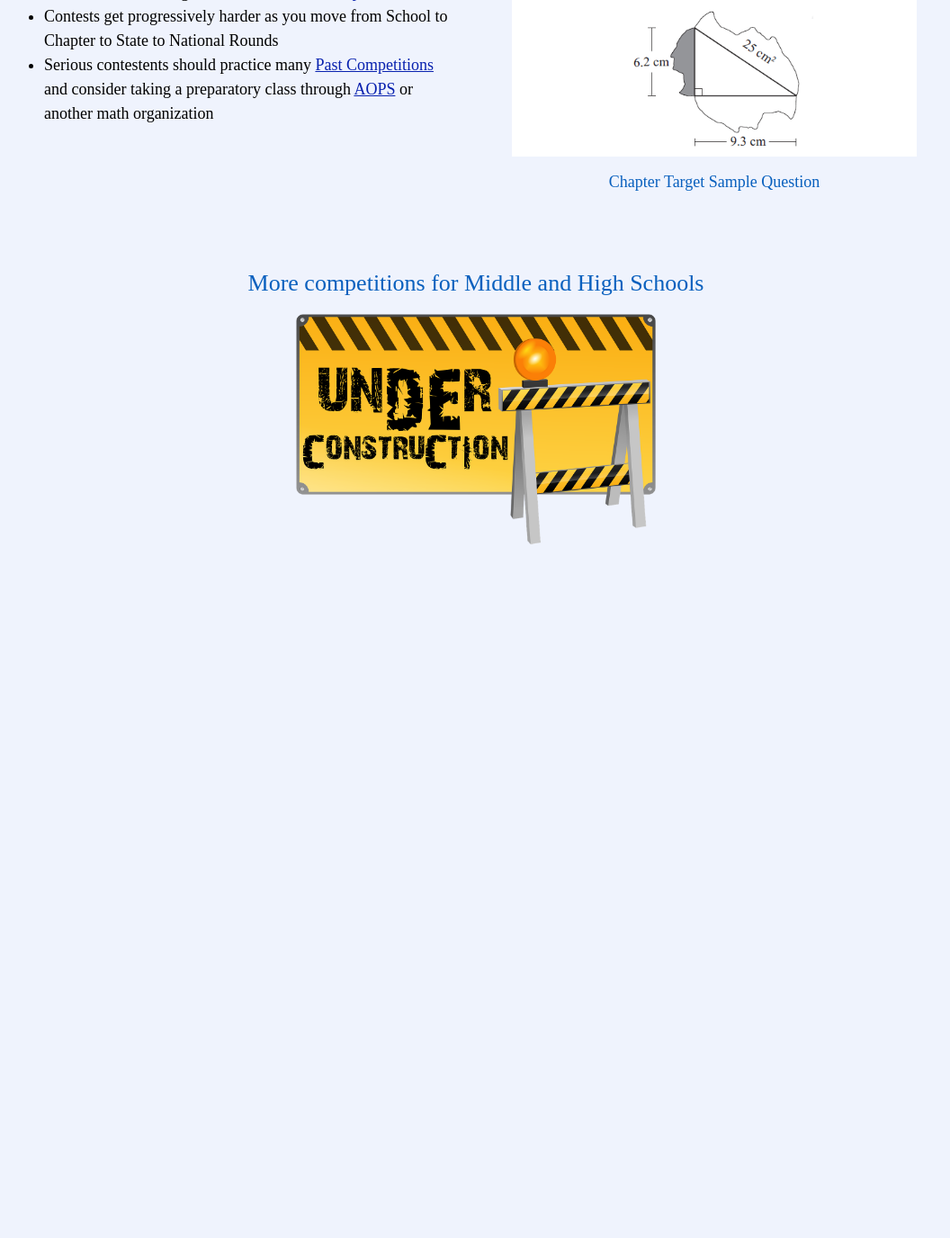
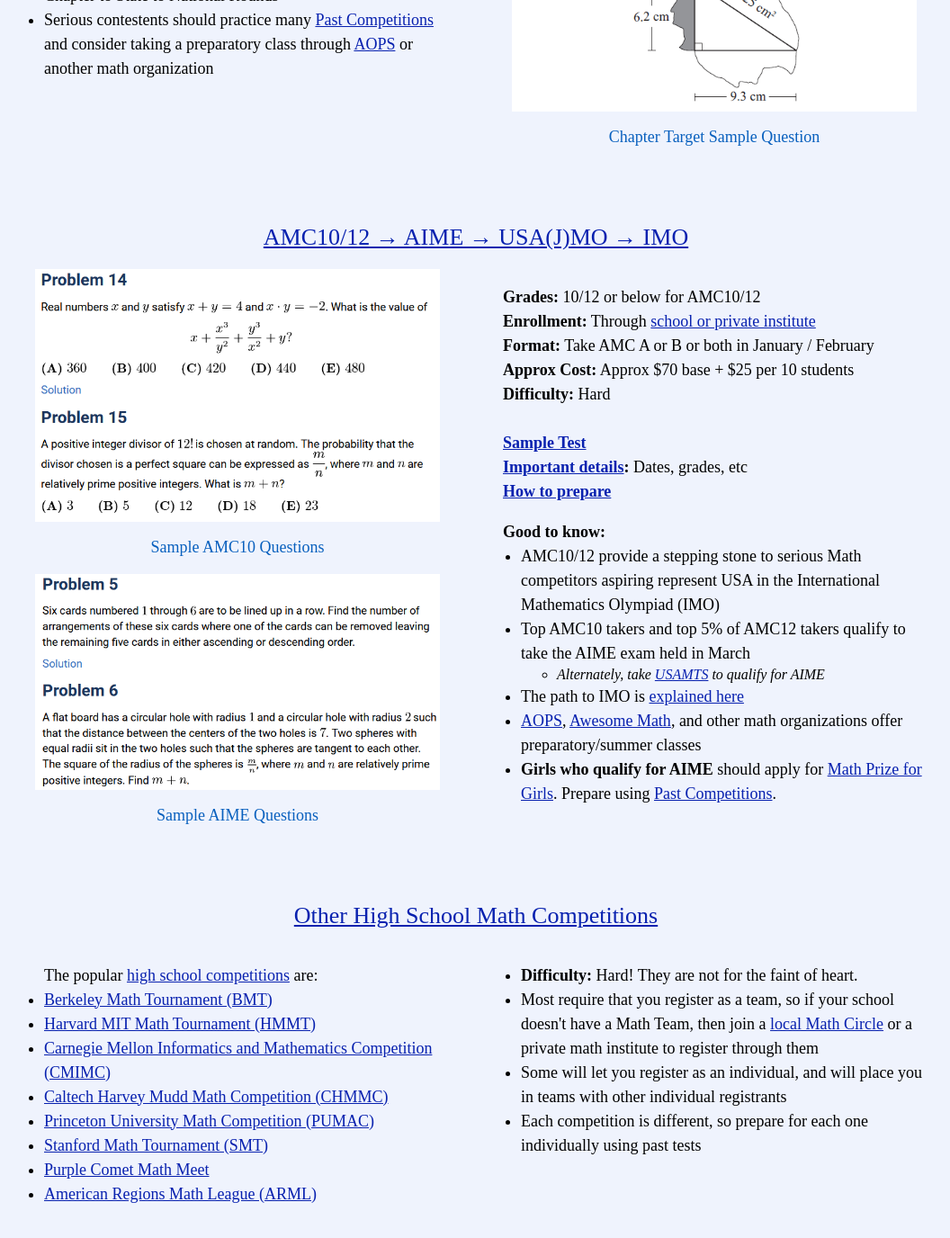
Before and after one commit to radicalcollegestrategies/stemscholars, a Jekyll site: the page built from mathematics/mathcompetitions.md, in a window 1280 px wide and 1400 px high, scrolled down 6413 px. Shown: the top 1376 px of the window at 90% size, without its empty margins (111-1167 px from the left). Built offline with Jekyll 4.4.1, drawn with Linux system fonts in a browser that asks for light colours; some web fonts are replaced; before the commit the page ends 7070 px from its top, so only the background shows below that; some of the changed text lies outside the part shown.

Commit message:
MathComp High School

```diff
--- a/mathematics/mathcompetitions.md
+++ b/mathematics/mathcompetitions.md
@@ -45,12 +45,12 @@
 
 <section50short>
 <h2>Which competition should I participate in?</h2>
-<p>You can go down to our <a href="#list">complete list of popular math competitions</a> to find one that's right for you, or follow the guidelines here to find the competition that's right for you!</p>
+<p>Browse our <mark><a href="#list">complete list of popular math competitions</a></mark>, or follow the guidelines here to find the competition that's right for you!</p>
 </section50short>
 
 <section50>
 <h3>Lower Elementary School: Grades K-3</h3>
-  <p>If you really want to do a math competition, then go for <a href="#kangaroo">Math Kangaroo</a>. Easy to register, no need to find a team!</p>
+  <p>If you really want to do a math competition, then go for <a href="#kangaroo">Math Kangaroo</a>. Easy to register as individual, no need to find a team!</p>
 
 <h3>Upper Elementary School: Grades 4-6</h3>
   <p>The idea of Math Competitions in Elementary School is to develop the passion for the deep thinking that goes into competition math, not to go win an international prize! Also, it's hard for little kids to understand large timeframes and to practice for a competition that's 4 months away. For this reason, we recommend competitions that hold multiple contests in a year. This keep the kids engaged in the competition and keeps their motivation level high.</p>
@@ -66,7 +66,7 @@
   <div class="section50right">
   <h4>No, I'm on my own</h4>
   <p><b>Participate in <a href="#cml">CML</a></b> as a "Home School". It is a good alternative to MOEMS.</p>
-  <p><b>Optional:</b> In addition to CML, you can consider participating in <a href="#kangaroo">Math Kangaroo</a>, which has a single contest. It is a prestigious international competition, and is slightly more challenging than CML, so may need extra preparation.</p>
+  <p><b>Optional:</b> In addition to CML, you can consider participating in <a href="#kangaroo">Math Kangaroo</a>, which has a single contest. It is a prestigious international competition, and is slightly more challenging than CML, so you may need extra preparation.</p>
   </div>
 </section50>
 
@@ -88,7 +88,19 @@
 
 <section50>
 <h3>High Schools: Grades 9-12</h3>
-  <img class="center" src="/images/ComingSoon.png" style="width:400px; padding-top:50px;">
+  <p><b>Deciding question:</b> Do you want hardcode competition, or do you want to compete for fun?</p>
+  <div class="section50left">
+  <h4>I'm not scared of competing at state/national level!</h4>
+  <p><b>Participate in <a href="#amc10">AMC10/12</a></b> and go as far as you can. Many colleges ask for your AMC and AIME scores during admissions!</p>
+  <p><b>Optional:</b> Consider participating in some <a href="#otherhigh">other high school</a> competitions depending on your interest and proximity to the venue. Each competition requires specific preparation that takes time away from your other activities, so pick judiciously.</p>
+  </div>
+
+  <div class="section50right">
+  <h4>I love math, but don't enjoy hardcore competitions</h4>
+  <p><b>Participate in <a href="#league">Math League</a></b> if your school offers it. It's a fun contest at just the right level - not to hard, not to easy. The high school version has a series of 6 tests to keep you occcupied through the school year!</p>
+
+  <p>Or, forget about competitions altogether, and enjoy <a href="/technology/logic/">Logic Puzzles</a> in your spare time!</p>
+  </div>
 
 </section50>
 
@@ -123,7 +135,16 @@
 <section50 style="min-height: 150px;">
   <h2 id="{{ comp.hash }}"> <a href=" {{ comp.toplink }} " target="_blank">{{ comp.heading }} </a> </h2>
 
+  {% capture _%}{% increment i %}{% endcapture %}
+  {% assign mod = i | modulo:2 %}
+
+  <!-- For even loop runs, put pic to left. Switch for odd -->
+  {% if mod == 0 %}
   <div class="section50left">
+  {% else %}
+  <div class="section50right">
+  {% endif %}
+
     <ul class="compl1">
     <li><b>Grades:</b> {{ comp.grades }} </li>
     <li><b>Enrollment:</b> {{ comp.enrollment }} </li>
@@ -144,18 +165,44 @@
     </ul>
   </div>
 
+  {% if mod == 0 %}
   <div class="section50right">
-  <img src=" {{ comp.img1 }} ">
-  <h3> {{ comp.caption1 }} </h3>
-  <img src=" {{ comp.img2 }} ">
-  <h3> {{ comp.caption2 }} </h3>
+  {% else %}
+  <div class="section50left">
+  {% endif %}
+    <img src=" {{ comp.img1 }} ">
+    <h3> {{ comp.caption1 }} </h3>
+    <img src=" {{ comp.img2 }} ">
+    <h3> {{ comp.caption2 }} </h3>
   </div>
 
 </section50>
 <br><br>
 {% endfor %}
 
-<section50short>
-<h2>More competitions for Middle and High Schools</h2>
-<img class="center" src="/images/ComingSoon.png" style="width:400px; padding-bottom:50px;">
-</section50short>
+<section50>
+<h2 id="otherhigh"> <a href="https://cty.jhu.edu/resources/academic-opportunities/competitions/math.html" target="_blank">Other High School Math Competitions</a> </h2>
+<div class="section50left">
+
+  <ul class="compl2">The popular <a href="https://cty.jhu.edu/resources/academic-opportunities/competitions/math.html" target="_blank">high school competitions</a> are:
+    <li><a href="https://bmt.berkeley.edu/home/" target="_blank">Berkeley Math Tournament (BMT)</a></li>
+    <li><a href="https://www.hmmt.co/" target="_blank">Harvard MIT Math Tournament (HMMT)</a></li>
+    <li><a href="http://cmimc-official.herokuapp.com/info" target="_blank">Carnegie Mellon Informatics and Mathematics Competition (CMIMC)</a></li>
+    <li><a href="http://chmmc.caltech.edu/" target="_blank">Caltech Harvey Mudd Math Competition (CHMMC)</a></li>
+    <li><a href="https://pumac.princeton.edu/" target="_blank">Princeton University Math Competition (PUMAC)</a></li>
+    <li><a href="https://sumo.stanford.edu/smt/" target="_blank">Stanford Math Tournament (SMT)</a></li>
+    <li><a href="https://purplecomet.org/" target="_blank">Purple Comet Math Meet</a></li>
+    <li><a href="https://www.arml.com/" target="_blank">American Regions Math League (ARML)</a></li>
+  </ul>
+</div>
+
+<div class="section50right">
+  <ul class="compl2">
+    <li><b>Difficulty:</b> Hard! They are not for the faint of heart.</li>
+    <li>Most require that you register as a team, so if your school doesn't have a Math Team, then join a <a href="https://mathcircles.org/find-a-math-circle/" target="_blank">local Math Circle</a> or a private math institute to register through them</li>
+    <li>Some will let you register as an individual, and will place you in teams with other individual registrants</li>
+    <li>Each competition is different, so prepare for each one individually using past tests</li>
+  </ul>
+</div>
+</section50>
+<br>
--- a/stem/defaultstyle.css
+++ b/stem/defaultstyle.css
@@ -146,7 +146,7 @@
   font-size:16px;
   font-weight: bold;
   /* text-decoration: underline; */
-  background-color: #e2e8fd;
+  background-color: #d8e0fc;
   text-align: center;
 }
 
```
Also changed, not shown: other parts of mathematics/mathcompetitions.md (+1 -1 lines), _mathcomp/25_AMC8.md (+1 -1 lines), _mathcomp/35_AMC1012.md (added, +26 -0 lines), images/mathcomp/AIME.png (added), images/mathcomp/AMC10.png (added).
